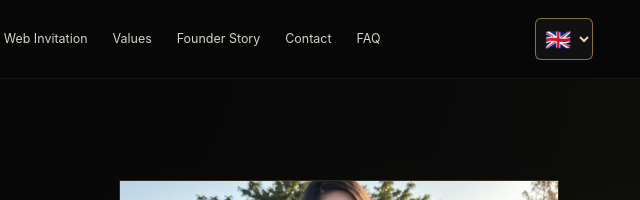
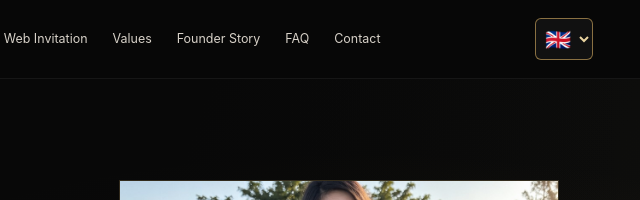
Before and after one commit to doncaleblegacy/don-caleb-legacy-website, a plain HTML site: page index.html in a window 1280 px wide. Shown: the top 200 px of the page, 637-1277 px from the left. Drawn offline with Linux system fonts and the light colour scheme.

Commit message:
Fix link order in navigation menu

```diff
--- a/index.html
+++ b/index.html
@@ -237,7 +237,7 @@ html[lang="fil"] .hero h1 span {
     </a>
     <button class="menu-btn" id="menuBtn" aria-label="Open menu">☰</button>
     <nav class="navlinks" id="navLinks">
-      <a href="#home">Home</a><a href="#about">About</a><a href="#services">Services</a><a href="#dcl-web-invitation">Web Invitation</a><a href="#values">Values</a><a href="#story">Founder Story</a><a href="#contact">Contact</a><a href="#dcl-faq">FAQ</a>
+      <a href="#home">Home</a><a href="#about">About</a><a href="#services">Services</a><a href="#dcl-web-invitation">Web Invitation</a><a href="#values">Values</a><a href="#story">Founder Story</a><a href="#dcl-faq">FAQ</a><a href="#contact">Contact</a>
     </nav>
   </div>
 </header>
```
